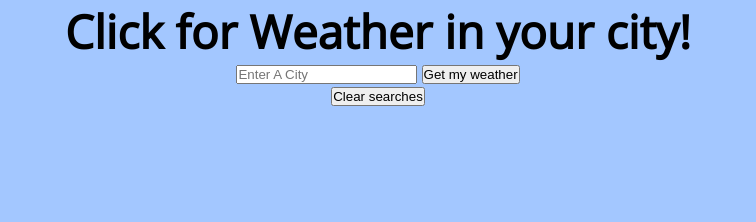
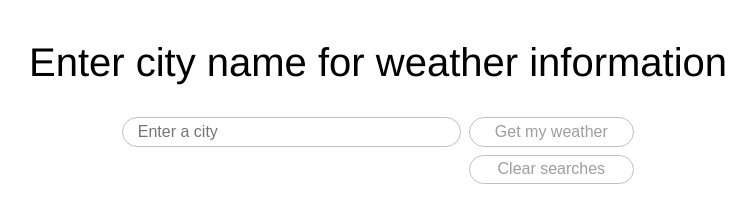
Before and after one commit to KJabandaa10/weather-data-app, a plain HTML site: page index.html in a window 1280 px wide. Shown: the whole page, without its empty margins (262-1018 px from the left). Drawn offline with nearby package versions, Linux system fonts and the light colour scheme.

Commit message:
Add styles

```diff
--- a/index.html
+++ b/index.html
@@ -13,18 +13,14 @@
   </head>
   <body>
     <div class="container">
-      <h1>Click for Weather in your city!</h1>
+      <h1>Enter city name for weather information</h1>
 
-      <div class="ui icon input loading" data-children-count="1">
-        <input id="input" type="text" placeholder="Enter a city" />
-        <i class="search icon"></i>
-        <button type="submit" class="ui toggle button active">
+      <div class="input ui-grid" data-children-count="1">
+        <input id="input" type="text" placeholder="Enter a city " class="all" />
+        <button type="submit" class="button getweatherbtn all">
           Get my weather
         </button>
-      </div>
-
-      <div class="">
-        <button class="clear">Clear searches</button>
+        <button class="clear button clearbtn all">Clear searches</button>
       </div>
 
       <div id="data-div-parent">
--- a/styles.css
+++ b/styles.css
@@ -6,8 +6,8 @@
 }
 
 body {
-  background-color: rgba(136, 183, 255, 0.774);
-  font-family: "Open Sans", sans-serif;
+  background-color: rgba(255, 255, 255, 0.863);
+  font-family: Helvetica, "Open Sans", sans-serif;
 }
 
 .container {
@@ -15,10 +15,44 @@ body {
 }
 
 .container h1 {
-  font-size: 46px;
+  font-size: 40px;
+  font-weight: 100;
+  margin-top: 1em;
 }
 
-input {
-  text-transform: capitalize;
+.container .button {
+  padding: 0.3em;
+  color: #9e9e9e;
+  background-color: white;
+}
+
+.container .ui-grid {
+  display: -ms-grid;
+  display: grid;
+  -ms-grid-columns: (1fr)[3];
+      grid-template-columns: repeat(3, 1fr);
+  -ms-grid-rows: (1fr)[2];
+      grid-template-rows: repeat(2, 1fr);
+  grid-gap: 0.5em;
+  margin: 2em 30vw;
+}
+
+.container .ui-grid .all {
+  border: 1px solid silver;
+  border-radius: 15px;
+  padding: 0.3em;
+  font-size: 16px;
+}
+
+.container .ui-grid input {
+  -ms-grid-column: 1;
+  -ms-grid-column-span: 2;
+  grid-column: 1/3;
+  text-indent: 10px;
+}
+
+.container .ui-grid .clearbtn {
+  -ms-grid-column: 3;
+  grid-column: 3;
 }
 /*# sourceMappingURL=styles.css.map */
```
